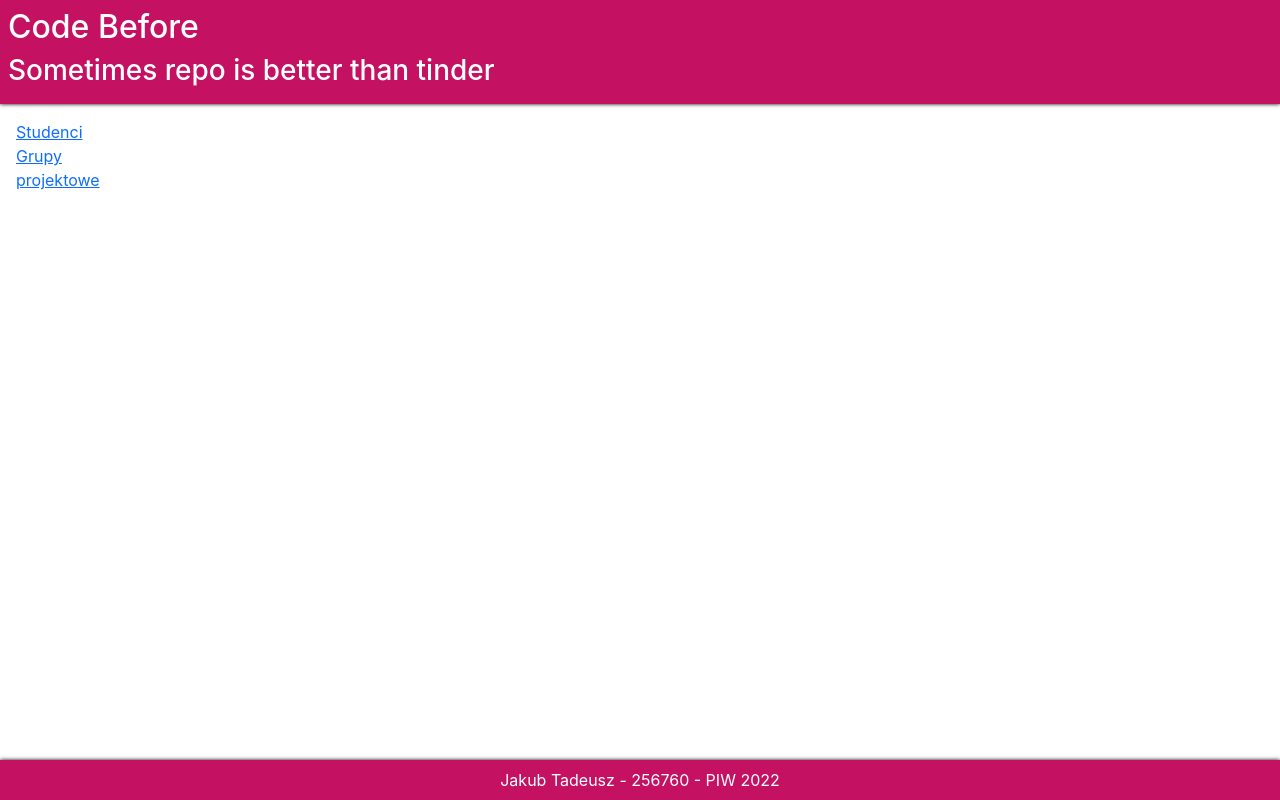
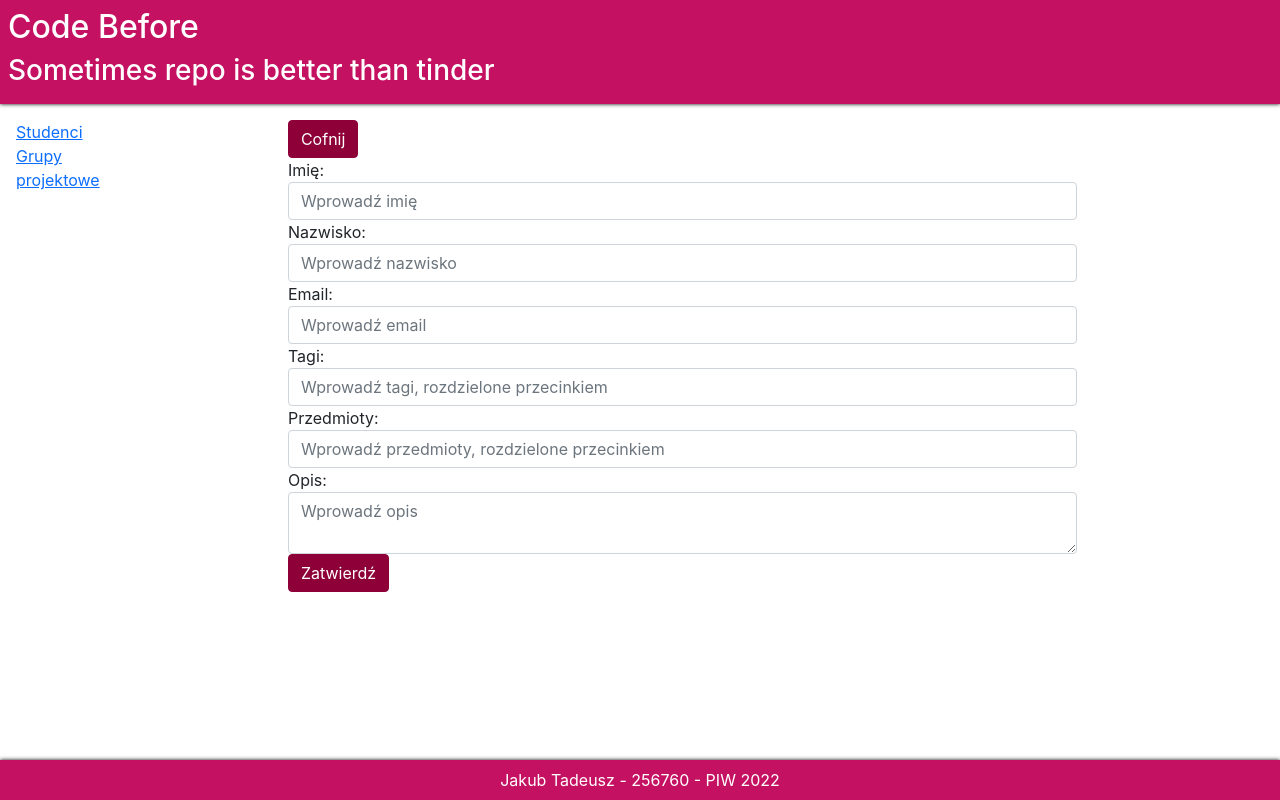
Before and after one commit to jakubtadeusz/PIW_LAB_2022, a React (Create React App) app in the folder Lab3/code-before/: page /students/add in a window 1280 px wide. Built offline with nearby package versions, Linux system fonts and the light colour scheme.

Commit message:
Add page to add student entry

```diff
--- a/Lab3/code-before/src/App.js
+++ b/Lab3/code-before/src/App.js
@@ -1,6 +1,9 @@
 import './App.css';
 import {BrowserRouter, Routes, Route, NavLink} from 'react-router-dom';
 import StudentsPage from './Pages/StudentsPage';
+import AddStudentPage from './Pages/AddStudentPage';
+import GroupsPage from './Pages/GroupsPage';
+import AddGroupPage from './Pages/AddGroupPage';
 
 function App() {
   return (
@@ -19,7 +22,10 @@ function App() {
       <Routes>
         <Route path="/" element={<StudentsPage/>}/>
         <Route path="/students" element={<StudentsPage/>} />
-        <Route path="/groups" element={<p>Groups</p>} />
+        <Route path='/students/add'element={<AddStudentPage/>}/>
+        <Route path="/groups" element={<GroupsPage/>} />
+        <Route path="/groups/add" element={<AddGroupPage/>} />
+
       </Routes>
       </div>
       </BrowserRouter>
--- a/Lab3/code-before/src/Models/StudentService.js
+++ b/Lab3/code-before/src/Models/StudentService.js
@@ -1,8 +1,6 @@
-
-
 let newId = 0;
 
-const students = [
+var students = [
     {
         id: newId++,
         name: "Jakub",
@@ -42,6 +40,7 @@ const StudentService = {
 
     addStudent: (student) => {
         student.id = newId++;
+        student.date = new Date(Date.now());
         students.push(student);
         return student.id;
     }
--- /dev/null
+++ b/Lab3/code-before/src/Pages/AddGroupPage.js
@@ -0,0 +1,6 @@
+
+function AddGroupPage () {
+    return(<p>Add group</p>);
+}
+
+export default AddGroupPage;
--- /dev/null
+++ b/Lab3/code-before/src/Pages/AddStudentPage.css
@@ -0,0 +1,45 @@
+.AddStudent{
+    width: 100%;
+}
+
+.tags{
+    display: flex;
+    flex-direction: row;
+    pad: 0.4em;
+    font-size: small;
+}
+
+.tag{
+    background-color: #8e0038;
+    color: white;
+    padding: 0.2em;
+    padding-left: 1em;
+    padding-right: 1em;
+    border-radius: 1em;
+    margin: 0.1em;
+    box-shadow: 1px 1px 4px 1px gray;
+}
+
+.courses{
+    display: flex;
+    flex-direction: row;
+    pad: 0.4em;
+    font-size: small;
+    margin-bottom: 1em;
+}
+
+.course{
+    background-color: #c51162;
+    color: white;
+    padding: 0.2em;
+    padding-left: 1em;
+    padding-right: 1em;
+    border-radius: 1em;
+    margin: 0.1em;
+    box-shadow: 1px 1px 4px 1px gray;
+}
+
+.btn-dark{
+    background-color: #8e0038;
+    border-color: #8e0038;
+}
--- /dev/null
+++ b/Lab3/code-before/src/Pages/AddStudentPage.js
@@ -0,0 +1,87 @@
+import {useState} from "react"
+import "./AddStudentPage.css"
+import { useNavigate } from "react-router-dom";
+import StudentService from "../Models/StudentService";
+
+function AddStudentPage () {
+    const [tags, setTags] = useState([]);
+    const [courses, setCourses] = useState([]);
+
+    const [name, setName] = useState("");
+    const [surname, setSurname] = useState("");
+    const [email, setEmail] = useState("");
+    const [description, setDescription] = useState("");
+
+    let navigate = useNavigate();
+
+    const handleBackButton = () => {
+        navigate("..")
+    }
+
+    const handleAddButton = () => {
+        const student = {
+            name: name,
+            surname: surname,
+            email: email,
+            description: description,
+            tags: tags,
+            courses: courses
+        };
+        StudentService.addStudent(student);
+        navigate("/students");
+    }
+
+    const handleTagsChange = (event) => {
+        const tags = event.target.value.split(",").map(tag=>tag.trim()).filter(tag=>tag!=="");
+        setTags(tags);
+    }
+
+    const handleCoursesChange = (event) => {
+        const courses = event.target.value.split(",").map(course=>course.trim()).filter(course=>course!=="");
+        setCourses(courses);
+    }
+
+    return (
+    <div className="AddStudent">
+        <button type="button" className="btn btn-dark" onClick={handleBackButton}>Cofnij</button>
+        <div className="student-info">
+            <div>Imię: </div>
+            <input type={"text"} placeholder="Wprowadź imię" className="form-control" onChange={(event)=>setName(event.target.value)}></input>
+        </div>
+        <div className="student-info">
+            <div>Nazwisko: </div>
+            <input type={"text"} placeholder="Wprowadź nazwisko" className="form-control" onChange={(event)=>setSurname(event.target.value)}></input>
+        </div>
+        <div className="student-info">
+            <div>Email: </div>
+            <input type={"text"} placeholder="Wprowadź email" className="form-control" onChange={(event)=>setEmail(event.target.value)}></input>
+        </div>
+        <div className="student-info">
+            <div>Tagi: </div>
+            <input type={"text"} placeholder="Wprowadź tagi, rozdzielone przecinkiem" className="form-control" onChange={(event)=>handleTagsChange(event)}></input>
+            {(tags !== undefined && tags.length > 0) &&
+                <div className="tags">
+                    {tags.map((tag, id)=><div className="tag" key={"tag_" + id}>{tag}</div>)}
+                </div>
+            }
+        </div>
+        <div className="student-info">
+            <div>Przedmioty: </div>
+            <input type={"text"} placeholder="Wprowadź przedmioty, rozdzielone przecinkiem" className="form-control" onChange={(event)=>handleCoursesChange(event)}></input>
+            {(tags !== undefined && tags.length > 0) &&
+                <div className="courses">
+                    {courses.map((course, id)=><div className="course" key={"course_" + id}>{course}</div>)}
+                </div>
+            }
+        </div>
+        <div className="student-info">
+            <div>Opis: </div>
+            <textarea type={"text"} className="form-control" rows="2" placeholder="Wprowadź opis" onChange={(event)=>setDescription(event.target.value)}></textarea>
+        </div>
+        <button type="button" className="btn btn-dark" onClick={handleAddButton}>Zatwierdź</button>
+
+    </div>
+    );
+}
+
+export default AddStudentPage;
--- /dev/null
+++ b/Lab3/code-before/src/Pages/GroupsPage.js
@@ -0,0 +1,6 @@
+
+function GroupsPage () {
+    return (<p>Groups</p>);
+}
+
+export default GroupsPage;
--- a/Lab3/code-before/src/Pages/StudentsPage.js
+++ b/Lab3/code-before/src/Pages/StudentsPage.js
@@ -3,6 +3,7 @@ import { useState, useEffect } from "react";
 import StudentService from "../Models/StudentService";
 import StudentEntry from "./Components/StudentEntry";
 import StudentSearch from "./Components/StudentSearch";
+import { useNavigate } from "react-router-dom";
 
 
 function StudentsPage() {
@@ -14,9 +15,15 @@ function StudentsPage() {
   const [courseToFilter, setCourseToFilter] = useState("");
   const [descToFilter, setDescToFilter] = useState("");
 
+  let navigate = useNavigate();
+
   useEffect(()=>{
     setStudents(StudentService.getStudents());
   }, [])
+
+  useEffect(()=>{
+    console.log(students);
+  }, [students])
 
   useEffect(()=>{
       setSearchButtonContent(showSearch?"Zwiń wyszukiwanie":"Rozwiń wyszukiwanie");
@@ -40,6 +47,7 @@ function StudentsPage() {
       }
       return true;
     }).filter((st)=>{
+      if(courseToFilter.length === 0) return true;
       for(let course of st.courses){
         if(course.toUpperCase().includes(courseToFilter.toUpperCase())){
           return true;
@@ -57,11 +65,15 @@ function StudentsPage() {
     );
   }
 
+  const handleAddStudentButton = () =>{
+    navigate("/students/add");
+  }
+
   return (
     <div className="StudentsPage">
       <div className="students-buttons">
         <button type="button" className="btn btn-dark" onClick={handleShowSearchButton}>{searchButtonContent}</button>
-        <button type="button" className="btn btn-dark">Dodaj nowe ogłoszenie!</button>
+        <button type="button" className="btn btn-dark" onClick={handleAddStudentButton}>Dodaj nowe ogłoszenie!</button>
       </div>
       {showSearch && getStudentSearch()}
       {filterStudents(students).map((student)=><StudentEntry student={student} key={"student_" + student.id}></StudentEntry>)}
```
